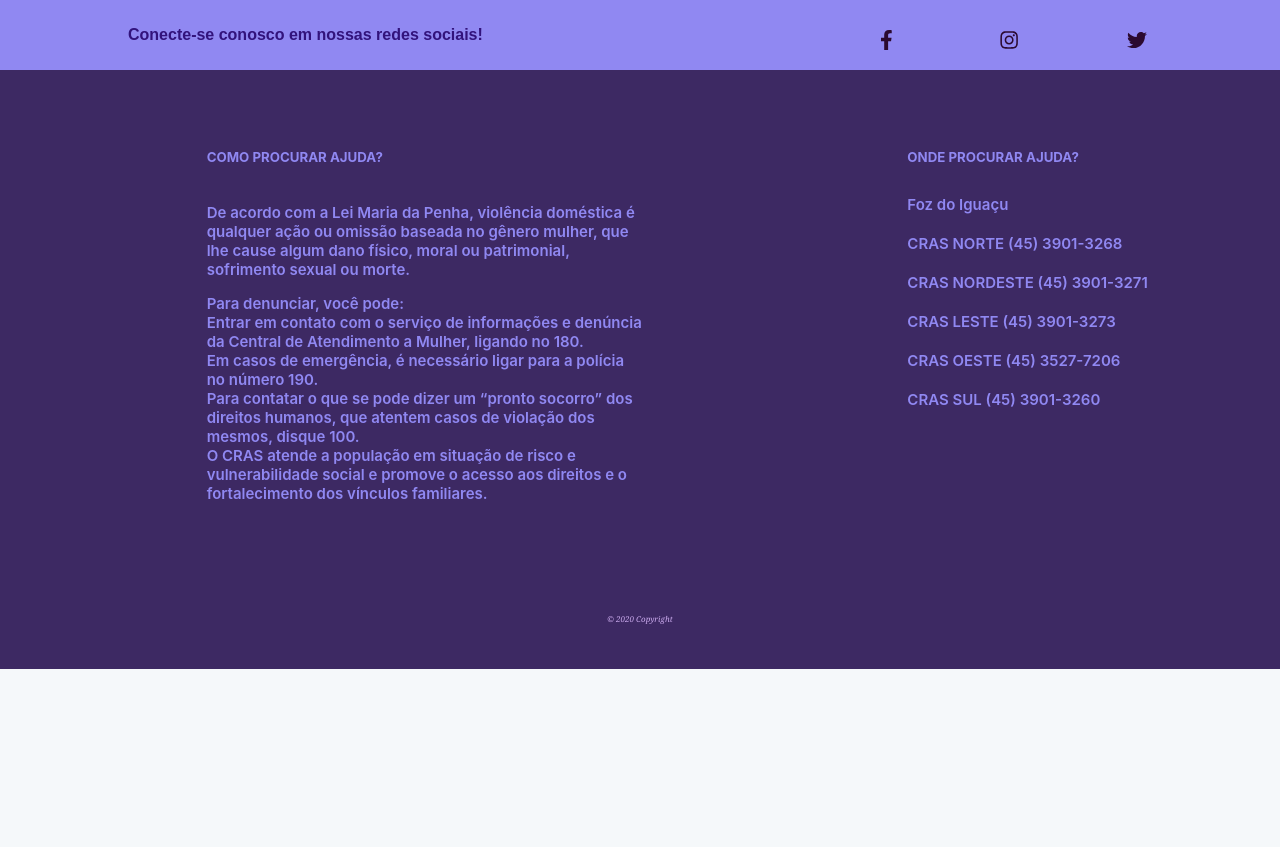
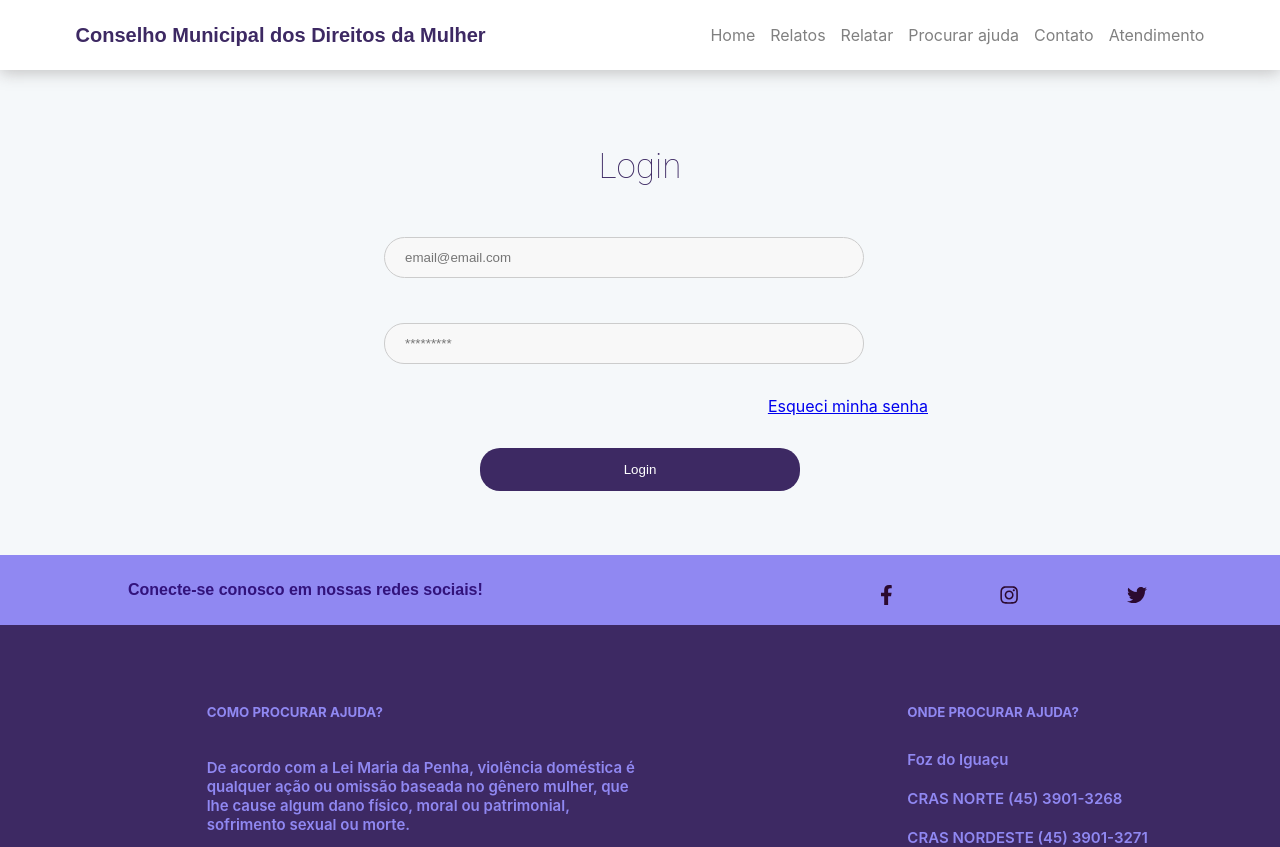
Before and after one commit to uniamerica/CMDM-front, a React (Create React App) app: page /Login in a window 1280 px wide. Shown: the top 847 px of the page. Before the commit the page ends 800 px from the top, so only its background shows below. Built offline with nearby package versions, Linux system fonts and the light colour scheme.

Commit message:
login base

```diff
--- a/src/App.js
+++ b/src/App.js
@@ -5,10 +5,11 @@ import Ajuda from './pages/Ajuda.jsx';
 import Home from './pages/Home.jsx';
 import Social from './pages/Social.jsx';
 import Contatos from './pages/Contatos.jsx';
-import Relatos from './pages/Relatos';
-import Relatar from './pages/Relatar'
-import Definition from './pages/Definition';
+import Relatos from './pages/Relatos.jsx';
+import Relatar from './pages/Relatar.jsx'
+import Definition from './pages/Definition.jsx';
 import Footer from './components/Footer/Footer.jsx';
+import Login from './pages/Login.jsx';
 
 function App() {
   return (
@@ -23,6 +24,7 @@ function App() {
           <Route path="/Relatar" component={Relatar}/>
           <Route path="/Contatos"  component={Contatos}/>
           <Route path="/Definition"  component={Definition}/>
+          <Route path="/Login" component={Login}/>
         </Switch>
       </BrowserRouter>
      <Footer/>
--- /dev/null
+++ b/src/pages/Login.jsx
@@ -0,0 +1,26 @@
+import React from 'react';
+
+import Header from '../components/Header/Header';
+import Titulo from '../components/Relatos/Titulo';
+import { Link } from 'react-router-dom';
+import '../styles/Login.css';
+
+function Login(){
+    return(
+        <div className="login">
+            <Header />
+            <center><Titulo titulo="Login"/></center>
+            <div className="login2">
+                <form method="post">
+                    <input name="usuario" type="email" placeholder="email@email.com" required/>
+                    <input type="password" name="senha" placeholder="*********" required/>
+                    <br/>
+                    <span className={"psw"}><Link  to={Login}>Esqueci minha senha</Link></span>
+                    <button type="submit">Login</button>
+
+                </form>
+            </div>
+
+        </div>
+    )}
+export default Login;
--- /dev/null
+++ b/src/styles/Login.css
@@ -0,0 +1,45 @@
+button:hover {
+    opacity: 0.8;
+}
+
+input[type=email], input[type=password] {
+    width: 75%;
+    padding: 12px 20px;
+    margin-left: 10%;
+    margin-top: 2%;
+    margin-bottom: 5%;
+    display: inline-block;
+    border: 1px solid #ccc;
+    box-sizing: border-box;
+
+}
+input[type=password] {
+    border-radius: 20px;
+    background-color: #f8f8f8;
+
+}
+.login{
+    align-content: center;
+}
+.login2{
+    width: 50%;
+    margin-left: 25%;
+
+}
+button {
+    background-color: #3D2963;
+    color: white;
+    padding: 14px 20px;
+    margin-top: 5%;
+    margin-right:20%;
+    border: none;
+    cursor: pointer;
+    border-radius: 20px;
+    width: 50%;
+    margin-left: 25%;
+    margin-bottom: 10%;
+}
+span.psw {
+    float: right;
+    margin-right: 5%;
+}
```
Also changed, not shown: 1 other file (tests, documents, lock files or other folders).
